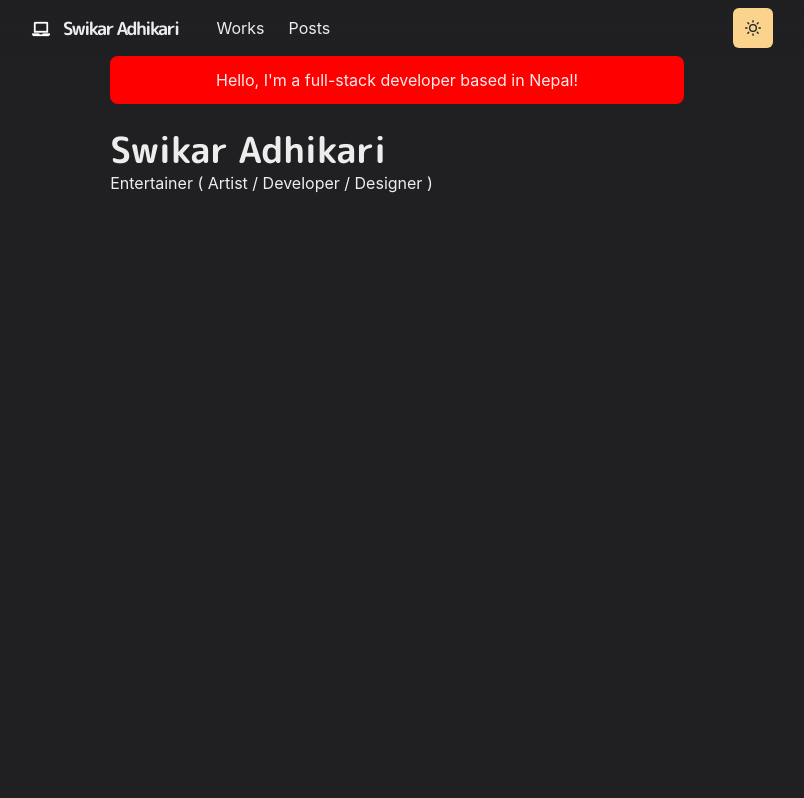
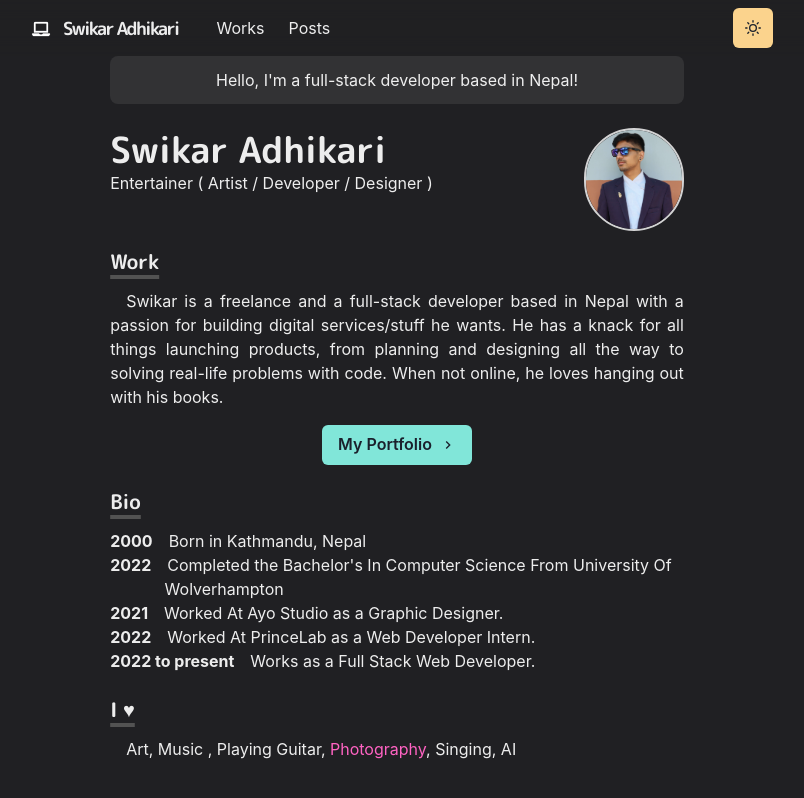
Before and after one commit to realswikarrr/Portfolio, a Next.js app: page / in a window 1280 px wide. Shown: the top 798 px of the page, without its empty margins (243-1047 px from the left). Built offline with nearby package versions, Linux system fonts and the light colour scheme.

Commit message:
feat: 🔨 Added Content To Home Page

```diff
--- /dev/null
+++ b/components/bio.js
@@ -0,0 +1,12 @@
+import { Box } from "@chakra-ui/react";
+import styled from "@emotion/styled";
+
+export const BioSection = styled(Box)`
+  padding-left: 3.4rem;
+  text-indent: -3.4rem;
+`;
+
+export const BioYear = styled.span`
+  font-weight: bold;
+  margin-right: 1em;
+`;
--- /dev/null
+++ b/components/paragraph.js
@@ -0,0 +1,8 @@
+import styled from "@emotion/styled";
+
+const Paragraph = styled.p`
+  text-align: justify;
+  text-indent: 1em;
+`;
+
+export default Paragraph;
--- /dev/null
+++ b/components/section.js
@@ -0,0 +1,21 @@
+import { motion } from "framer-motion";
+import { chakra, shouldForwardProp } from "@chakra-ui/react";
+
+const StyledDiv = chakra(motion.div, {
+  shouldForwardProp: (prop) => {
+    return shouldForwardProp(prop) || prop === "transition";
+  },
+});
+
+const Section = ({ children, delay = 0 }) => (
+  <StyledDiv
+    initial={{ y: 10, opacity: 0 }}
+    animate={{ y: 0, opacity: 1 }}
+    transition={{ duration: 0.8, delay }}
+    mb={6}
+  >
+    {children}
+  </StyledDiv>
+);
+
+export default Section;
--- a/pages/index.js
+++ b/pages/index.js
@@ -1,9 +1,28 @@
-import { Container, Box, Heading } from "@chakra-ui/react";
+import {
+  Container,
+  Box,
+  Heading,
+  Image,
+  useColorModeValue,
+  Button,
+  Link,
+} from "@chakra-ui/react";
+import NextLink from "next/link";
+import { ChevronRightIcon } from "@chakra-ui/icons";
+import Section from "../components/section";
+import Paragraph from "../components/paragraph";
+import { BioSection, BioYear } from "../components/bio";
 
 const Page = () => {
   return (
     <Container>
-      <Box borderRadius="lg" bg="red" mb={6} p={3} align="center">
+      <Box
+        borderRadius="lg"
+        bg={useColorModeValue("whiteAlpha.500", "whiteAlpha.200")}
+        mb={6}
+        p={3}
+        align="center"
+      >
         Hello, I&apos;m a full-stack developer based in Nepal!
       </Box>
 
@@ -14,7 +33,84 @@ const Page = () => {
           </Heading>
           <p>Entertainer ( Artist / Developer / Designer )</p>
         </Box>
+        <Box
+          flexShrink={0}
+          mt={{ base: 4, md: 0 }}
+          ml={{ md: 6 }}
+          align="center"
+        >
+          <Image
+            borderColor="whiteAlpha.800"
+            borderWidth={2}
+            borderStyle="solid"
+            maxWidth="100px"
+            display="inline-block"
+            borderRadius="full"
+            src="/images/swikar.jpg"
+            alt="Profile Image"
+          />
+        </Box>
       </Box>
+
+      <Section delay={0.1}>
+        <Heading as="h3" variant="section-title">
+          Work
+        </Heading>
+        <Paragraph>
+          Swikar is a freelance and a full-stack developer based in Nepal with a
+          passion for building digital services/stuff he wants. He has a knack
+          for all things launching products, from planning and designing all the
+          way to solving real-life problems with code. When not online, he loves
+          hanging out with his books.
+        </Paragraph>
+        <Box align="center" my={4}>
+          <NextLink href="/works">
+            <Button rightIcon={<ChevronRightIcon />} colorScheme="teal">
+              My Portfolio
+            </Button>
+          </NextLink>
+        </Box>
+      </Section>
+
+      <Section delay={0.2}>
+        <Heading as="h3" variant="section-title">
+          Bio
+        </Heading>
+        <BioSection>
+          <BioYear>2000</BioYear>
+          Born in Kathmandu, Nepal
+        </BioSection>
+        <BioSection>
+          <BioYear>2022</BioYear>
+          Completed the Bachelor&apos;s In Computer Science From University Of
+          Wolverhampton
+        </BioSection>
+        <BioSection>
+          <BioYear>2021</BioYear>
+          Worked At Ayo Studio as a Graphic Designer.
+        </BioSection>
+        <BioSection>
+          <BioYear>2022</BioYear>
+          Worked At PrinceLab as a Web Developer Intern.
+        </BioSection>
+        <BioSection>
+          <BioYear>2022 to present</BioYear>
+          Works as a Full Stack Web Developer.
+        </BioSection>
+      </Section>
+
+      <Section delay={0.3}>
+        <Heading as="h3" variant="section-title">
+          I ♥
+        </Heading>
+        <Paragraph>
+          Art, Music , Playing Guitar,{" "}
+          <Link href="https://swikargallery.com" target="_blank">
+            Photography
+          </Link>
+          , Singing, AI
+        </Paragraph>
+      </Section>
     </Container>
   );
 };
```
Also changed, not shown: public/images/swikar.jpg (added).
